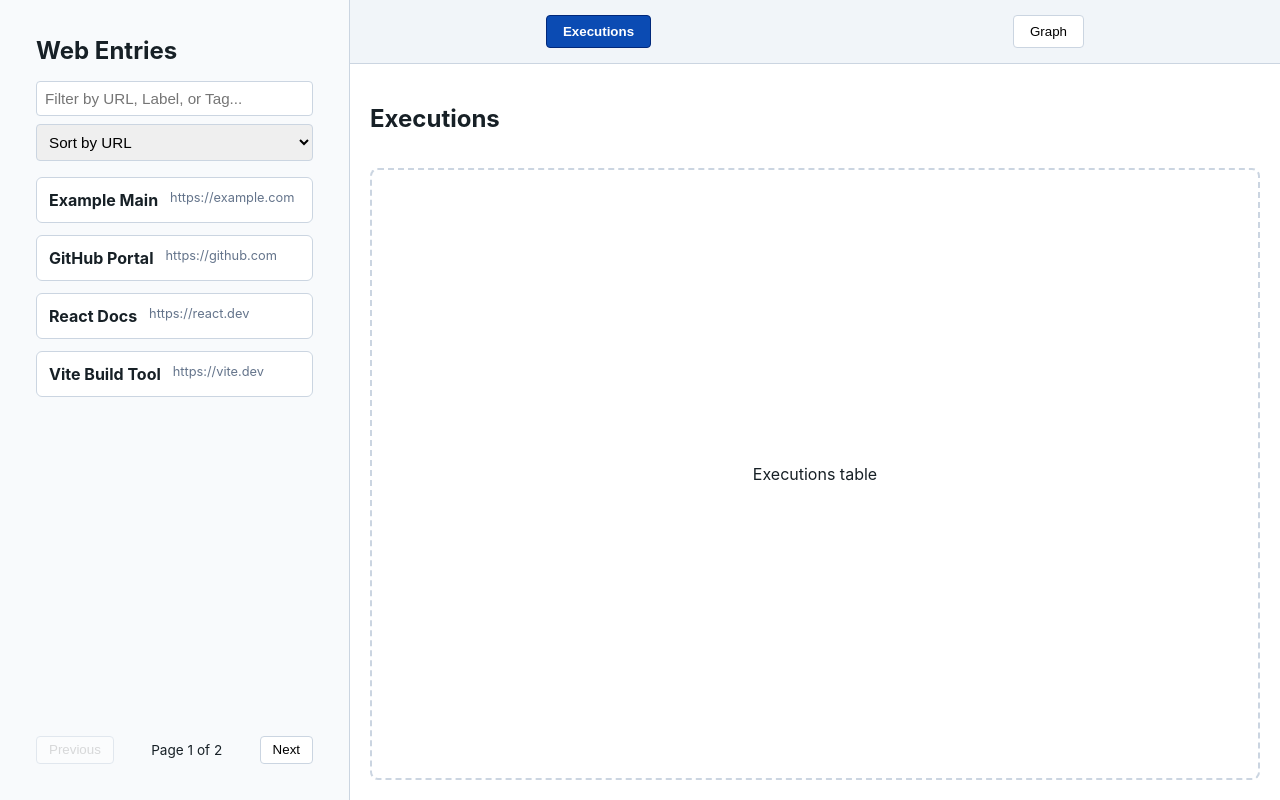
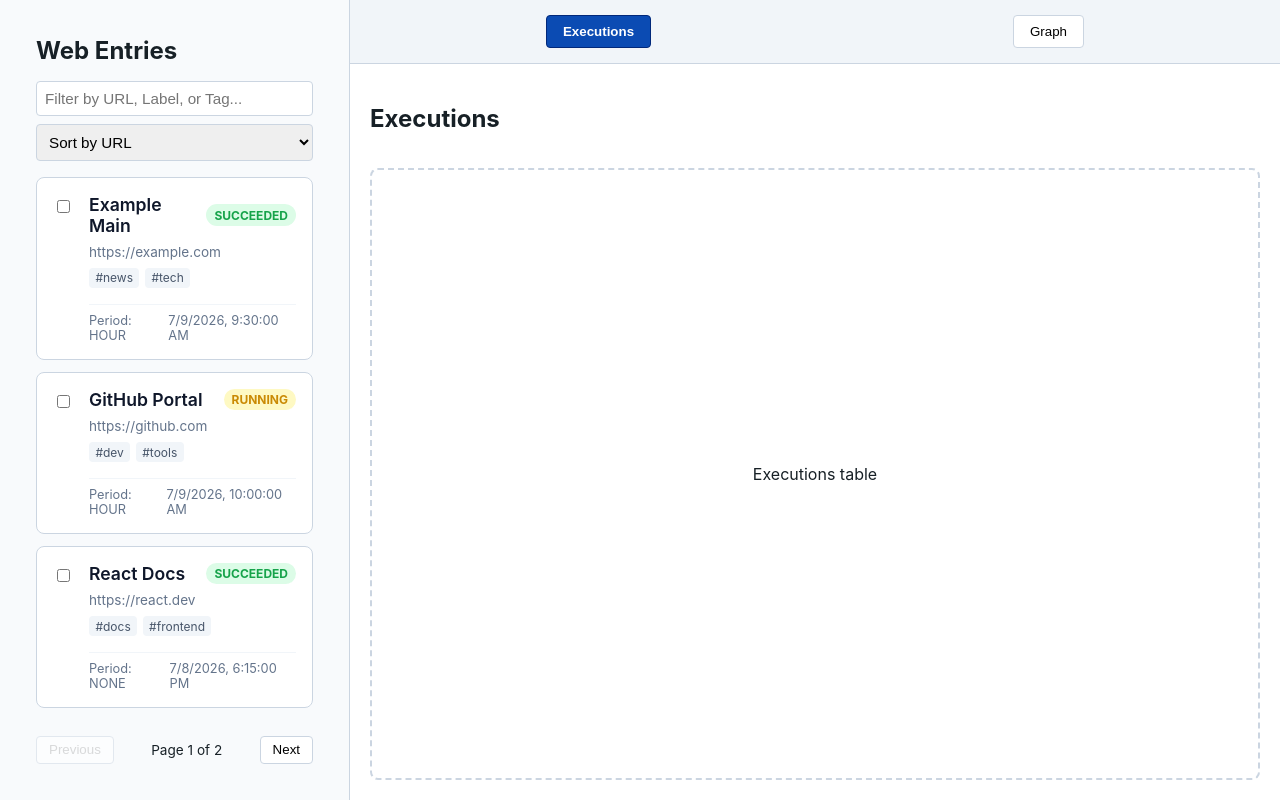
Before and after one commit to adamusP/WebCrawler, a React (Vite) app in the folder frontend/: page / in a window 1280 px wide. Built offline with nearby package versions, Linux system fonts and the light colour scheme.

Commit message:
web record view and styling

```diff
--- a/frontend/src/components/WebEntries/WebEntries.module.css
+++ b/frontend/src/components/WebEntries/WebEntries.module.css
@@ -51,25 +51,100 @@
   border-color: var(--color-primary);
 }
 
-/* Card styles for each web entry */
 .card {
+  display: flex;
+  gap: 1rem;
+  padding: 1rem;
   border: 1px solid var(--color-border);
-  border-radius: 6px;
-  padding: 0.75rem;
+  border-radius: 8px;
+  background-color: var(--color-bg-main);
+  transition:
+    border-color 0.2s,
+    box-shadow 0.2s;
+  align-items: flex-start;
+}
+
+.card:hover {
+  border-color: var(--color-primary);
+  box-shadow: 0 2px 4px rgba(0, 0, 0, 0.05);
+}
+
+.cardContent {
+  flex: 1;
   display: flex;
-  gap: 0.75rem;
-  align-items: flex-start;
-  background-color: var(--color-bg-main);
+  flex-direction: column;
+  gap: 0.5rem;
 }
+
+.cardHeader {
+  display: flex;
+  justify-content: space-between;
+  align-items: center;
+}
+
 .label {
-  font-weight: bold;
   margin: 0;
+  font-size: 1.1rem;
+  font-weight: 600;
+  color: #0f172a;
 }
 
 .url {
+  font-size: 0.85rem;
+  color: #64748b;
+  text-decoration: none;
+  word-break: break-all;
+}
+
+.statusBadge {
+  font-size: 0.75rem;
+  font-weight: 700;
+  padding: 0.2rem 0.5rem;
+  border-radius: 9999px;
+  text-transform: uppercase;
+}
+
+.statusSuccess {
+  background-color: #dcfce7;
+  color: #16a34a;
+}
+.statusFailed {
+  background-color: #fee2e2;
+  color: #dc2626;
+}
+.statusRunning {
+  background-color: #fef9c3;
+  color: #ca8a04;
+}
+.statusNone {
+  background-color: #f1f5f9;
+  color: #64748b;
+}
+
+/* Tagy */
+.tags {
+  display: flex;
+  flex-wrap: wrap;
+  gap: 0.35rem;
+}
+
+.tag {
+  background-color: #f1f5f9;
+  color: #475569;
+  font-size: 0.75rem;
+  padding: 0.15rem 0.4rem;
+  border-radius: 4px;
+}
+
+/* Patička: Periodicity a Čas */
+.cardFooter {
+  display: flex;
+  justify-content: space-between;
+  margin-top: 0.5rem;
+  padding-top: 0.5rem;
+  border-top: 1px solid #f1f5f9;
   font-size: 0.8rem;
-  color: var(--color-text-muted);
-  word-break: break-all;
+  color: #64748b;
 }
 
 /* Pagination */
--- a/frontend/src/components/WebEntries/WebEntries.tsx
+++ b/frontend/src/components/WebEntries/WebEntries.tsx
@@ -1,6 +1,6 @@
 import React, { useState, useMemo } from "react";
 import styles from "./WebEntries.module.css";
-import { MOCK_DATA } from "../../components/types/website";
+import { WebsiteRecord, MOCK_DATA } from "../../components/types/website";
 
 const ITEMS_PER_PAGE = 4;
 
@@ -52,6 +52,19 @@ export default function WebEntriesList() {
     setCurrentPage(1);
   };
 
+  const getStatusClass = (status: WebsiteRecord["lastStatus"]) => {
+    switch (status) {
+      case "SUCCEEDED":
+        return styles.statusSuccess;
+      case "FAILED":
+        return styles.statusFailed;
+      case "RUNNING":
+        return styles.statusRunning;
+      default:
+        return styles.statusNone;
+    }
+  };
+
   return (
     <div className={styles.container}>
       <h2 className={styles.title}>Web Entries</h2>
@@ -79,8 +92,37 @@ export default function WebEntriesList() {
           paginatedItems.map((item) => {
             return (
               <div key={item.id} className={styles.card}>
-                <h4 className={styles.label}>{item.label}</h4>
-                <span className={styles.url}>{item.url}</span>
+                <input type="checkbox" style={{ marginTop: "0.4rem", cursor: "pointer" }} />
+
+                <div className={styles.cardContent}>
+                  <div className={styles.cardHeader}>
+                    <h4 className={styles.label}>{item.label}</h4>
+                    <span className={`${styles.statusBadge} ${getStatusClass(item.lastStatus)}`}>
+                      {item.lastStatus || "UNTESTED"}
+                    </span>
+                  </div>
+
+                  <a href={item.url} target="_blank" rel="noreferrer" className={styles.url}>
+                    {item.url}
+                  </a>
+
+                  {item.tags.length > 0 && (
+                    <div className={styles.tags}>
+                      {item.tags.map((tag, idx) => (
+                        <span key={idx} className={styles.tag}>
+                          #{tag}
+                        </span>
+                      ))}
+                    </div>
+                  )}
+
+                  <div className={styles.cardFooter}>
+                    <span>Period: {item.periodicity}</span>
+                    <span>
+                      {item.lastCrawledAt ? item.lastCrawledAt.toLocaleString() : "Never crawled"}
+                    </span>
+                  </div>
+                </div>
               </div>
             );
           })
```
